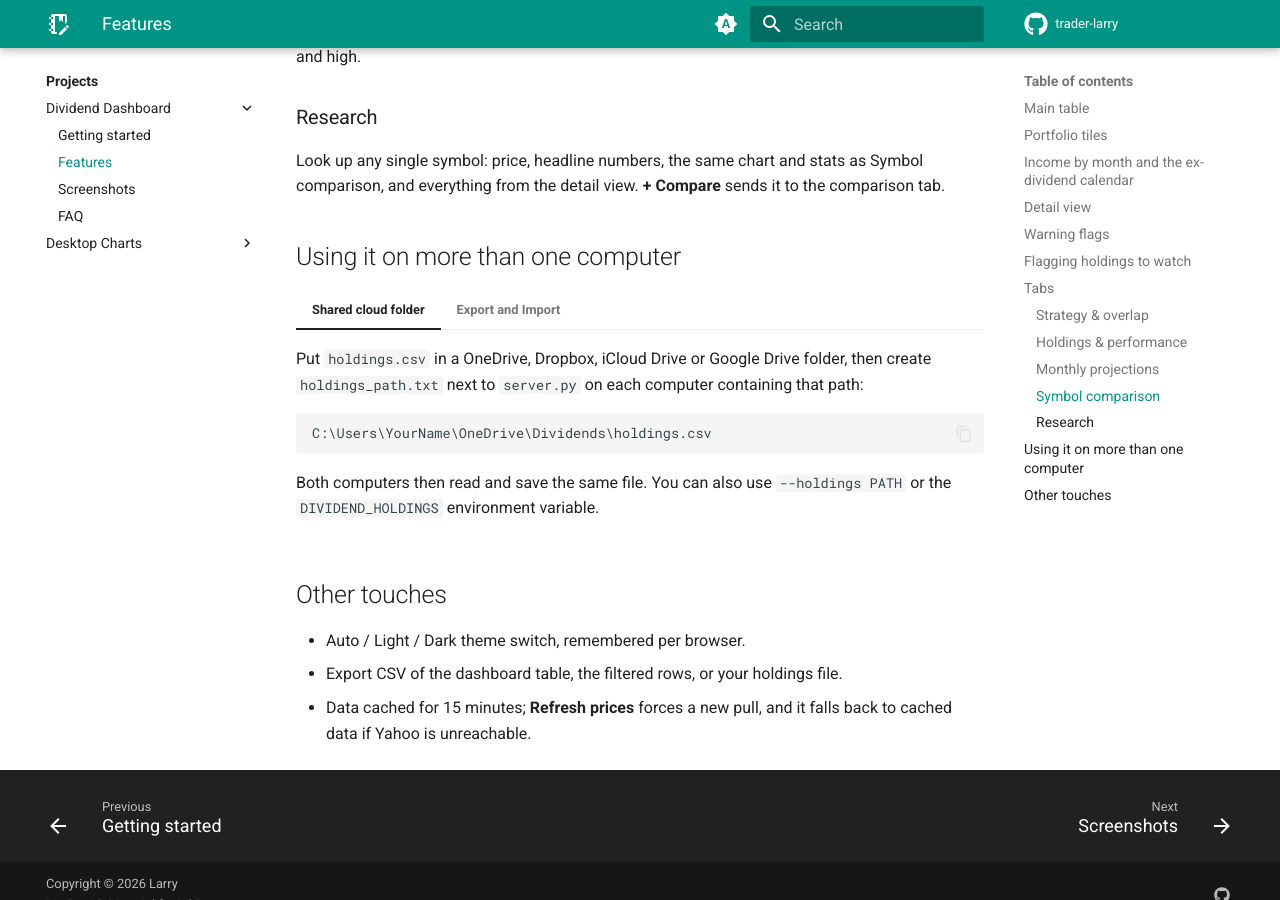
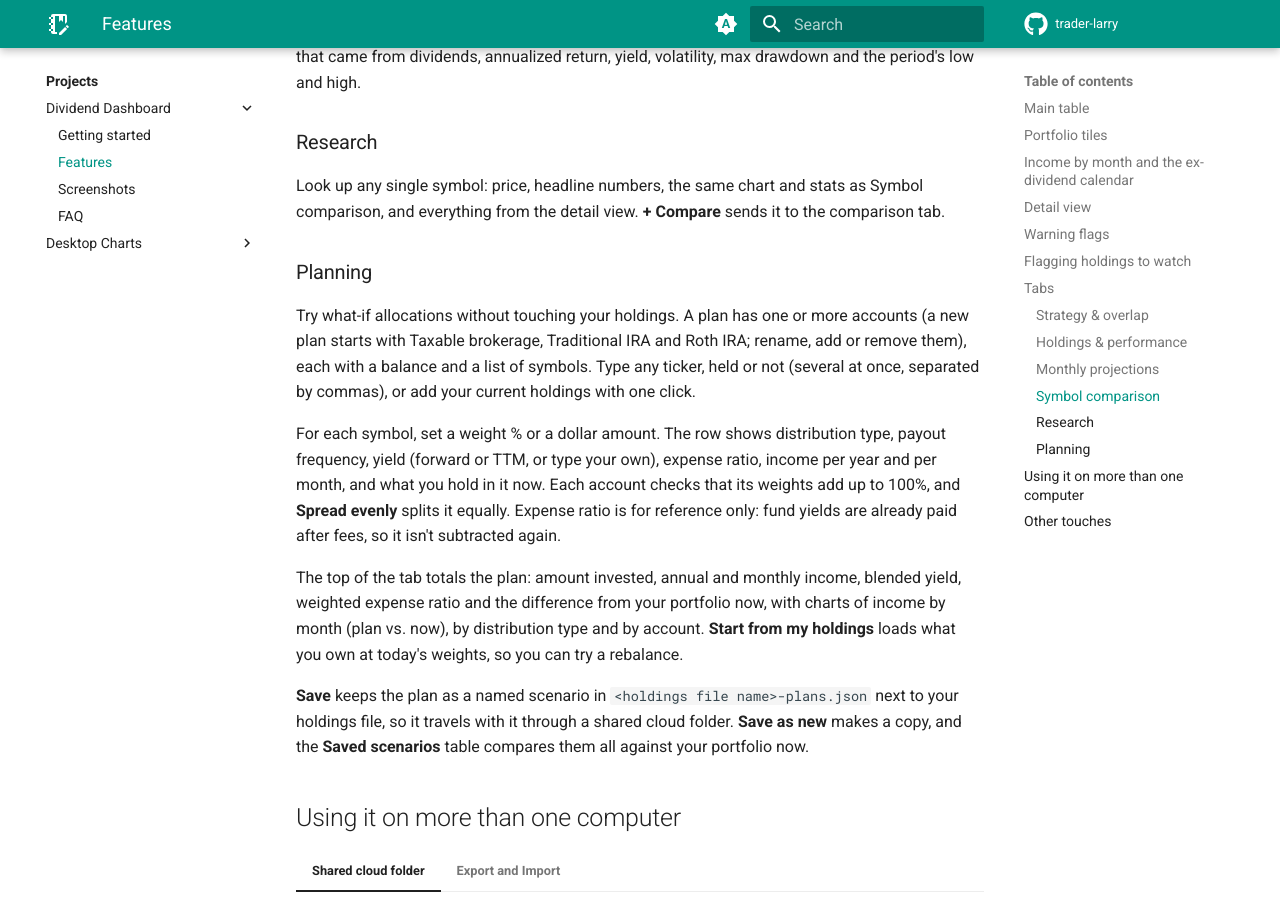
Before and after one commit to trader-larry/trader-larry.github.io, an MkDocs documentation site: the page built from docs/projects/dividend-dashboard/features.md, in a window 1280 px wide and 900 px high, scrolled down 2113 px. Built offline with MkDocs 1.6.1 and Material for MkDocs 9.7.7, drawn with Linux system fonts in a browser that asks for light colours; some of the changed text lies outside the part shown.

Commit message:
Dividend Dashboard: add Planning tab and Holdings by size
Features gets a Planning section (accounts, weights or amounts, income
by month vs. now, saved scenarios) and the Holdings by size panel on
Holdings & performance. Overview highlights and FAQ mention Planning
and where scenarios are saved.

Co-Authored-By: Claude Opus 5.5 <noreply@anthropic.com>
Claude-Session: https://claude.ai/code/session_01VvQfTLR6y24fKVCjk7VBgA

```diff
--- a/docs/projects/dividend-dashboard/features.md
+++ b/docs/projects/dividend-dashboard/features.md
@@ -62,6 +62,8 @@ plain-English glossary of the strategies.
 
 Quantity, average cost, current price, total cost, market value, unrealized
 gain or loss ($ and %), portfolio weight, income and yield on cost, with totals.
+**Holdings by size**, above the table, lists every position by market value and
+share of the portfolio, largest first, with a stacked bar on top.
 
 ### Monthly projections
 
@@ -83,6 +85,32 @@ return, yield, volatility, max drawdown and the period's low and high.
 Look up any single symbol: price, headline numbers, the same chart and stats as
 Symbol comparison, and everything from the detail view. **+ Compare** sends it
 to the comparison tab.
+
+### Planning
+
+Try what-if allocations without touching your holdings. A plan has one or more
+accounts (a new plan starts with Taxable brokerage, Traditional IRA and Roth
+IRA; rename, add or remove them), each with a balance and a list of symbols.
+Type any ticker, held or not (several at once, separated by commas), or add
+your current holdings with one click.
+
+For each symbol, set a weight % or a dollar amount. The row shows distribution
+type, payout frequency, yield (forward or TTM, or type your own), expense ratio,
+income per year and per month, and what you hold in it now. Each account checks
+that its weights add up to 100%, and **Spread evenly** splits it equally.
+Expense ratio is for reference only: fund yields are already paid after fees,
+so it isn't subtracted again.
+
+The top of the tab totals the plan: amount invested, annual and monthly income,
+blended yield, weighted expense ratio and the difference from your portfolio
+now, with charts of income by month (plan vs. now), by distribution type and by
+account. **Start from my holdings** loads what you own at today's weights, so
+you can try a rebalance.
+
+**Save** keeps the plan as a named scenario in `<holdings file name>-plans.json`
+next to your holdings file, so it travels with it through a shared cloud folder.
+**Save as new** makes a copy, and the **Saved scenarios** table compares them
+all against your portfolio now.
 
 ## Using it on more than one computer
 
```
Also changed, not shown: docs/projects/dividend-dashboard/faq.md (+5 -0 lines), docs/projects/dividend-dashboard/index.md (+3 -0 lines).
